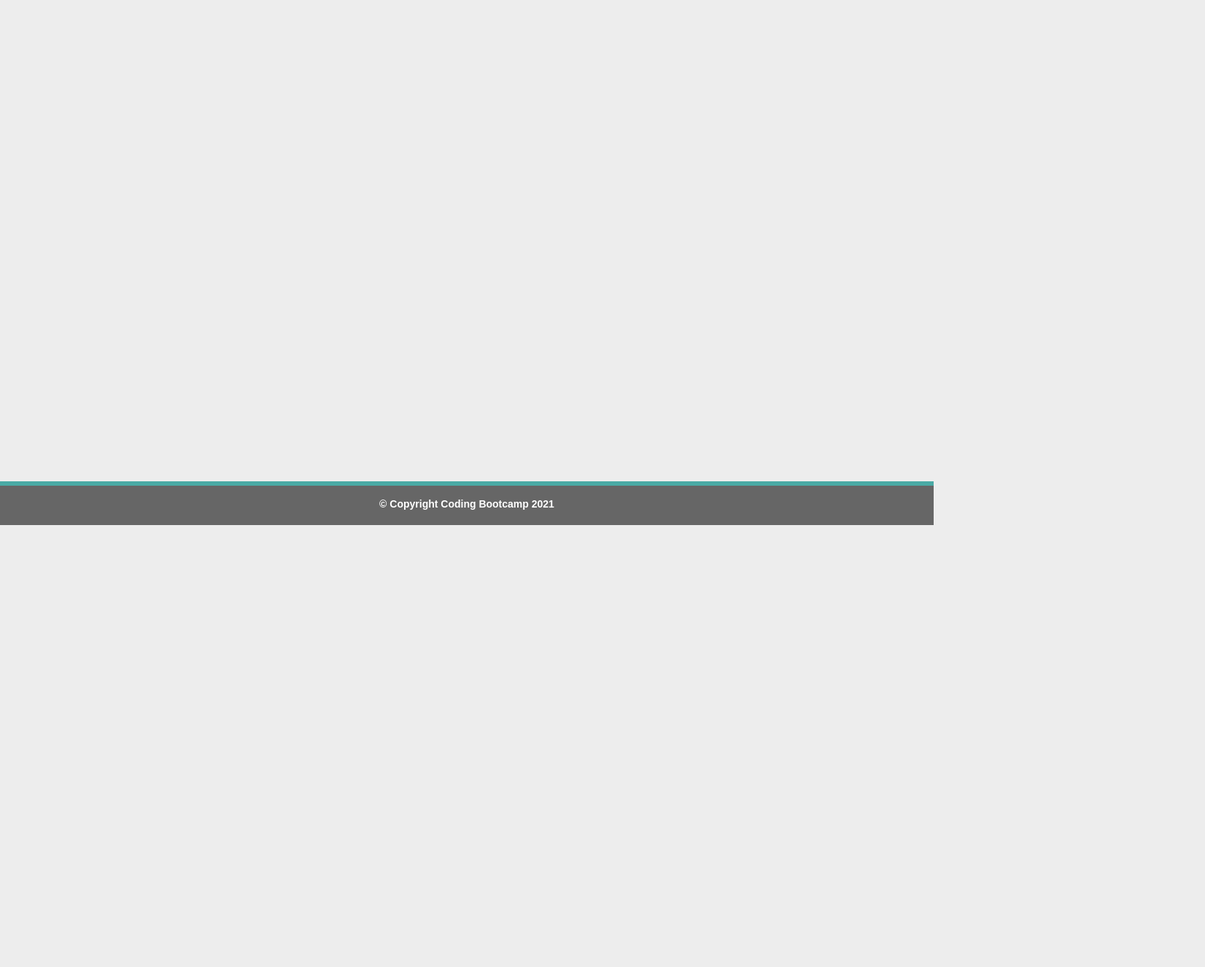
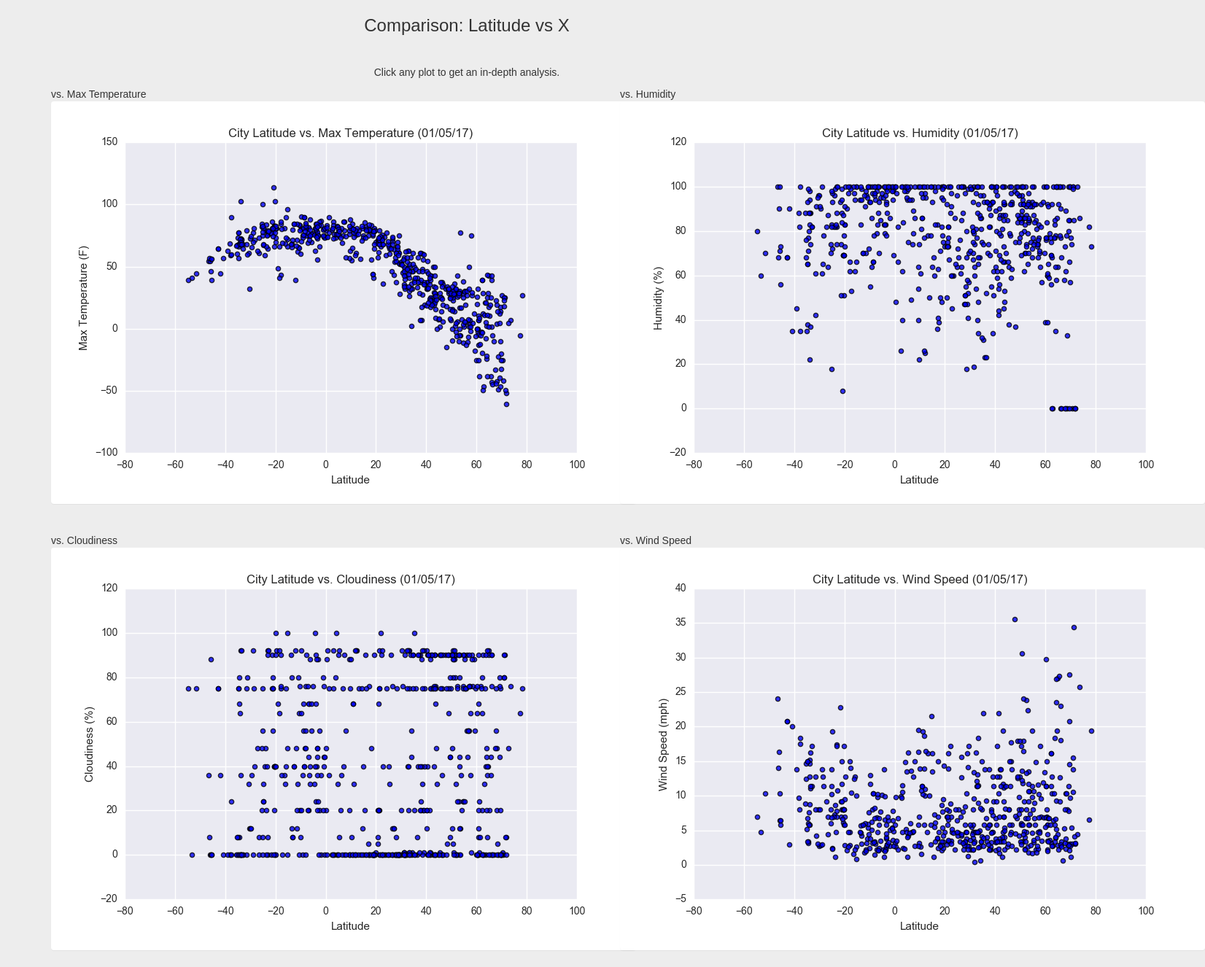
Before and after one commit to Rufuz42/Web-Design-Challenge, a plain HTML site: page Start Files/comparison.html in a window 1280 px wide. Shown: the part 80-1406 px from the top of the page at 73% size, 1652 px wide, since content can reach past the window. Before the commit the page ends 800 px from the top, so only its background shows below. Drawn offline with nearby package versions, Linux system fonts and the light colour scheme.

Commit message:
Got MVP for Index and Comparison
First two pages minimum viable products

```diff
--- a/Start Files/comparison.html
+++ b/Start Files/comparison.html
@@ -6,7 +6,7 @@
     <meta name="viewport" content="width=device-width, initial-scale=1.0">
     <meta http-equiv="X-UA-Compatible" content="ie=edge">
 
-    <title>Bootstrap Visualization Dashboard</title>
+    <title>Comparison</title>
 
     <!-- Boostrap Stylesheet -->
     <link rel="stylesheet" href="css/bootstrap.min.css" media="screen">
@@ -57,7 +57,50 @@
     <!-- End of navbar -->
 
     <!-- Start of container -->
-
+    <div class="comparison">
+      <div class="row">
+          <div class="box">
+            <style>
+              h3 {text-align: center;}
+              h4 {text-align: center;}
+              h5 {text-align: center;}
+              p {text-align: center;}
+            </style>
+              <h3 class="title">Comparison: Latitude vs X</h3>
+              <hr>
+              <p>Click any plot to get an in-depth analysis.</p>
+              <div class="container" style="padding-bottom: 10px;">
+                  <div class="row">
+                      <div class="col-lg-8" style="padding-bottom: 20px;">
+                          <div class="title">vs. Max Temperature</div>
+                          <a href="temp.html">
+                              <img class="panel" src="images/Fig1.png" alt="temp">
+                          </a>
+                      </div>
+                      <div class="col-lg-4" style="padding-bottom: 20px;">
+                          <div class="title">vs. Humidity</div>
+                          <a href="humidity.html">
+                              <img class="panel" src="images/Fig2.png" alt="humidity">
+                          </a>
+                      </div>
+                  </div>
+                  <div class="row">
+                      <div class="col-lg-8">
+                          <div class="title">vs. Cloudiness</div>
+                          <a href="cloudiness.html">
+                              <img class="panel" src="images/Fig3.png" alt="cloudiness">
+                          </a>
+                      </div>
+                      <div class="col-lg-4">
+                          <div class="title">vs. Wind Speed</div>
+                          <a href="wind.html">
+                              <img class="panel" src="images/Fig4.png" alt="wind">
+                          </a>
+                      </div>
+                  </div>
+              </div>
+          </div>
+      </div>
     <!-- End of container -->
 
     <!-- Start of footer -->
```
Also changed, not shown: Start Files/index.html (+40 -1 lines).
